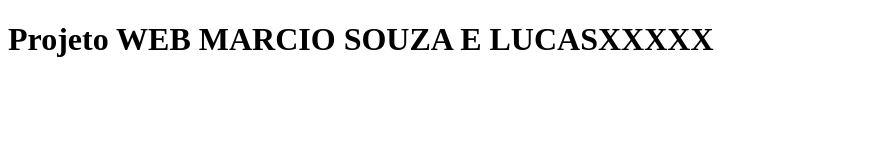
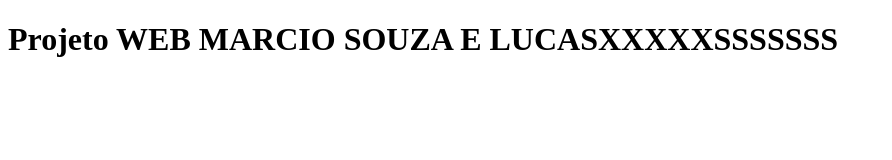
Before and after one commit to spwmarcio/ProjetoAula01, a plain HTML site: page index.html in a window 1280 px wide. Shown: the whole page, without its empty margins (0-892 px from the left). Drawn offline with Linux system fonts and the light colour scheme.

Commit message:
Update index.html

```diff
--- a/index.html
+++ b/index.html
@@ -6,6 +6,6 @@
     <title>Document</title>
 </head>
 <body>
-    <h1>Projeto WEB MARCIO SOUZA E LUCASXXXXX</h1>
+    <h1>Projeto WEB MARCIO SOUZA E LUCASXXXXXSSSSSSS</h1>
 </body>
 </html>
```
